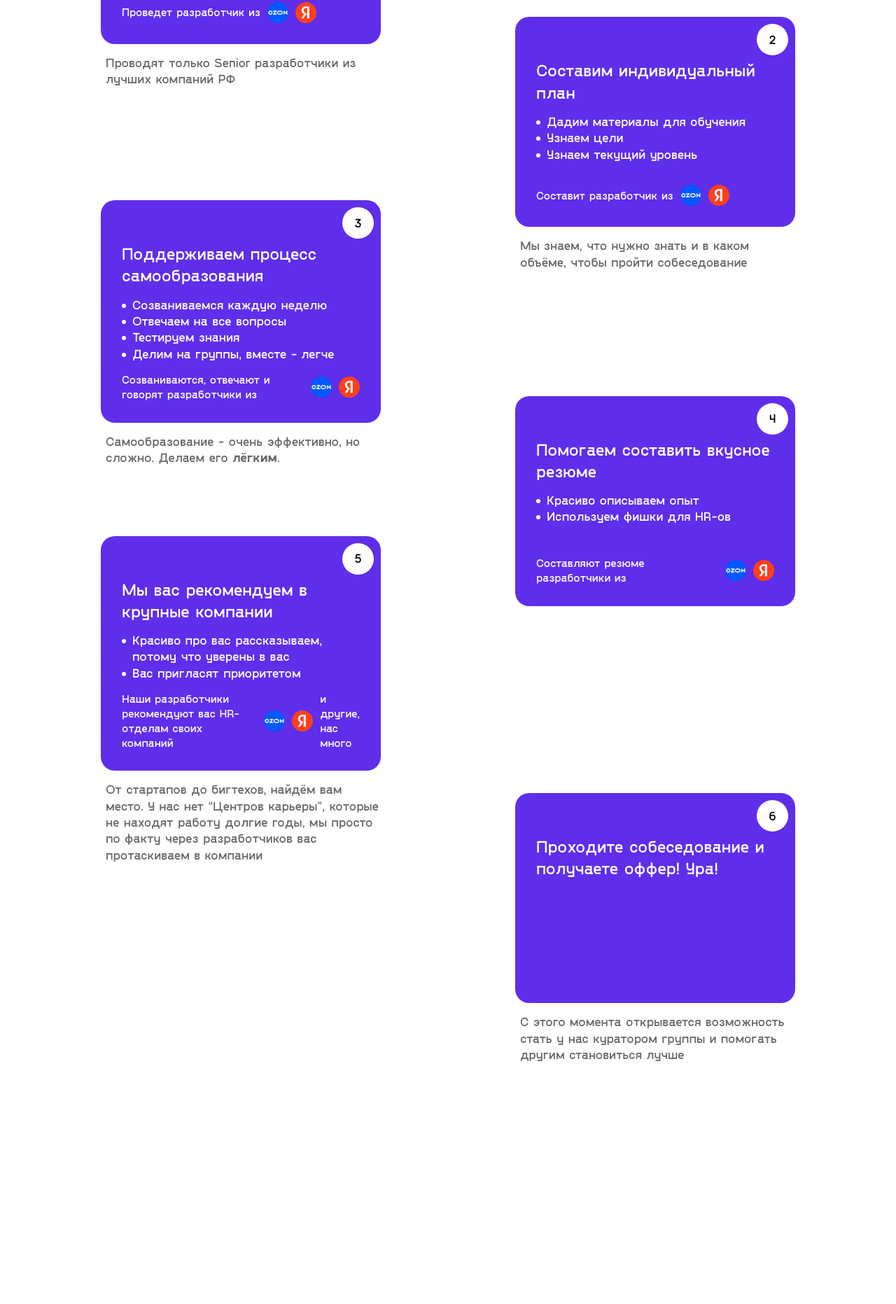
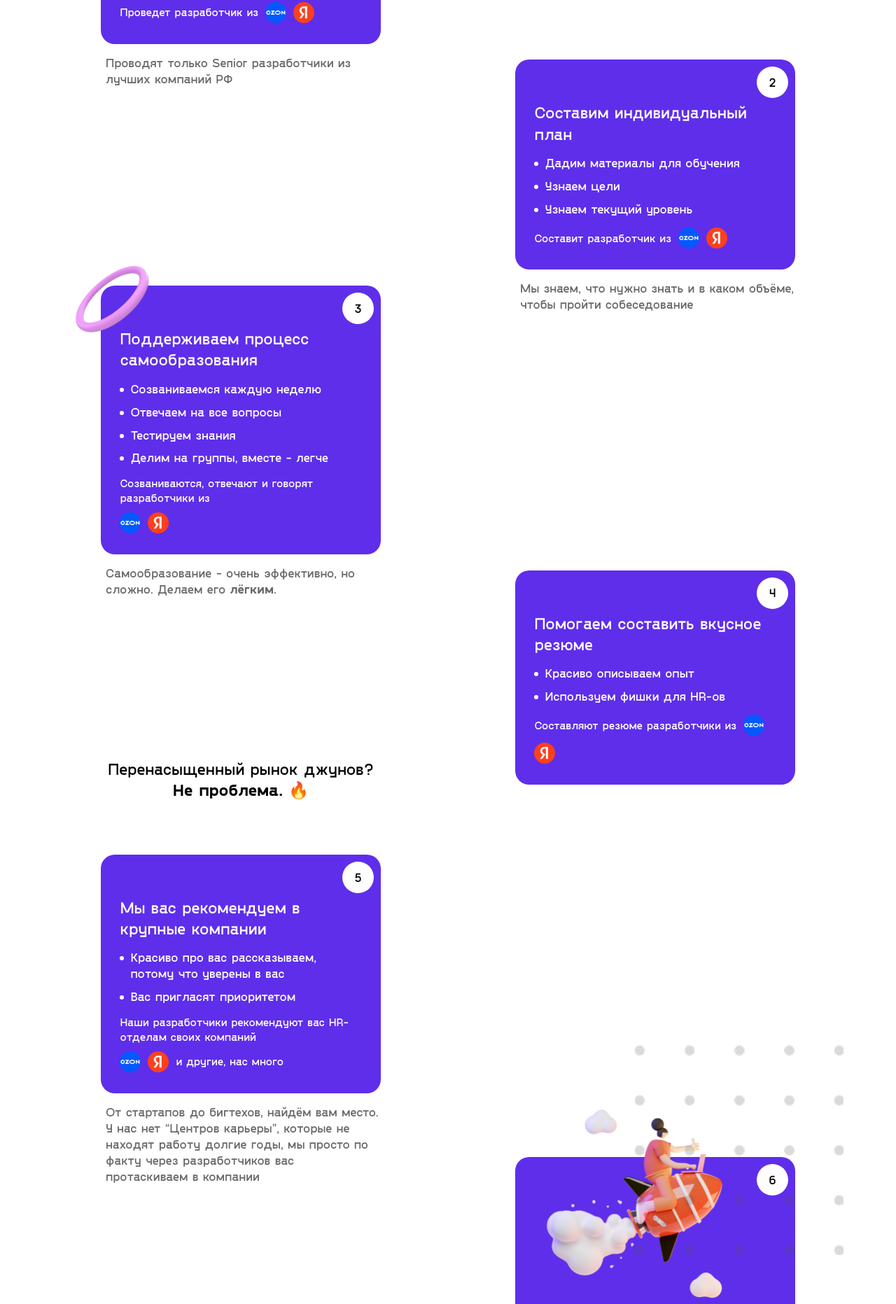
Before and after one commit to FreightDH/7-months-club, a website built with webpack: page src/index.html in a window 1280 px wide. Shown: the part 4323-6186 px from the top of the page at 70% size. Before the commit the page ends 5841 px from the top, so only its background shows below. Built offline with nearby package versions, Linux system fonts and the light colour scheme; files whose address does not match are found by name.

Commit message:
feat: add responsive to plan section

```diff
--- a/src/index.html
+++ b/src/index.html
@@ -167,12 +167,12 @@
                     Самообразованием. И только им, но без нас будет сложно. Наш сервис доставки решает все
                     проблемы самообразования.
                   </h3>
+                  <div class="plan__infinity"><img src="@img/plan/infinity.png" alt="infinity" /></div>
                 </div>
                 <div class="plan__img"><img src="@img/plan/human.png" alt="human" /></div>
-                <div class="plan__infinity"><img src="@img/plan/infinity.png" alt="infinity" /></div>
               </div>
               <div class="plan__list">
-                <div class="plan__stage">
+                <div class="plan__stage stage">
                   <div class="stage__content">
                     <div class="stage__number">1</div>
                     <div class="stage__title">Проведём тестовое собеседование</div>
@@ -188,8 +188,11 @@
                     </div>
                   </div>
                   <p class="stage__extra">Проводят только Senior разработчики из лучших компаний РФ</p>
+                  <div class="stage__arrow arrow--left">
+                    <img src="@img/plan/arrow.svg" alt="arrow-icon" />
+                  </div>
                 </div>
-                <div class="plan__stage">
+                <div class="plan__stage stage">
                   <div class="stage__content">
                     <div class="stage__number">2</div>
                     <div class="stage__title">Составим индивидуальный план</div>
@@ -207,8 +210,11 @@
                   <p class="stage__extra">
                     Мы знаем, что нужно знать и в каком объёме, чтобы пройти собеседование
                   </p>
+                  <div class="stage__arrow arrow--right">
+                    <img src="@img/plan/arrow.svg" alt="arrow-icon" />
+                  </div>
                 </div>
-                <div class="plan__stage">
+                <div class="plan__stage stage">
                   <div class="stage__content">
                     <div class="stage__number">3</div>
                     <div class="stage__title">Поддерживаем процесс самообразования</div>
@@ -223,12 +229,16 @@
                       <img src="@img/plan/ozon.png" alt="ozon-logo" />
                       <img src="@img/plan/yandex.png" alt="yandex-logo" />
                     </div>
+                    <div class="stage__circle"><img src="@img/plan/circle.png" alt="circle" /></div>
                   </div>
                   <p class="stage__extra">
                     Самообразование - очень эффективно, но сложно. Делаем его <span>лёгким</span>.
                   </p>
+                  <div class="stage__arrow arrow--left">
+                    <img src="@img/plan/arrow.svg" alt="arrow-icon" />
+                  </div>
                 </div>
-                <div class="plan__stage">
+                <div class="plan__stage stage">
                   <div class="stage__content">
                     <div class="stage__number">4</div>
                     <div class="stage__title">Помогаем составить вкусное резюме</div>
@@ -242,8 +252,15 @@
                       <img src="@img/plan/yandex.png" alt="yandex-logo" />
                     </div>
                   </div>
+                  <div class="stage__arrow arrow--right">
+                    <img src="@img/plan/arrow.svg" alt="arrow-icon" />
+                  </div>
                 </div>
-                <div class="plan__stage">
+                <div class="plan__stage stage">
+                  <div class="stage__question">
+                    Перенасыщенный рынок джунов? <br />
+                    <span>Не проблема.</span> 🔥
+                  </div>
                   <div class="stage__content">
                     <div class="stage__number">5</div>
                     <div class="stage__title">Мы вас рекомендуем в крупные компании</div>
@@ -263,11 +280,18 @@
                     находят работу долгие годы, мы просто по факту через разработчиков вас протаскиваем в
                     компании
                   </p>
+                  <div class="stage__arrow arrow--left">
+                    <img src="@img/plan/arrow.svg" alt="arrow-icon" />
+                  </div>
                 </div>
-                <div class="plan__stage">
+                <div class="plan__stage stage">
                   <div class="stage__content">
                     <div class="stage__number">6</div>
+                    <div class="stage__human">
+                      <img src="@img/plan/rocket-human.png" alt="rocket-human" />
+                    </div>
                     <div class="stage__title">Проходите собеседование и получаете оффер! Ура!</div>
+                    <div class="stage__dots"><img src="@img/plan/bg-dots.png" alt="bg-dots" /></div>
                   </div>
                   <p class="stage__extra">
                     С этого момента открывается возможность стать у нас куратором группы и помогать другим
--- a/src/scss/sections/plan.scss
+++ b/src/scss/sections/plan.scss
@@ -1,7 +1,13 @@
 .plan {
+  padding: 0px 0px 50px 0px;
+
   &__body {
     max-width: 80%;
     margin: 0 auto;
+
+    @media (max-width: $tablet) {
+      max-width: 100%;
+    }
   }
 
   &__header {
@@ -9,7 +15,9 @@
     align-items: center;
     justify-content: space-between;
 
-    position: relative;
+    @media (max-width: $mobile) {
+      flex-direction: column;
+    }
   }
 
   &__info {
@@ -17,14 +25,18 @@
     display: flex;
     flex-direction: column;
     gap: 10px;
+
+    position: relative;
   }
 
   &__title {
     font-size: 30px;
+    @include adaptiveValue('font-size', 30, 24);
   }
 
   &__subtitle {
     font-size: 20px;
+    @include adaptiveValue('font-size', 20, 16);
   }
 
   &__img {
@@ -33,6 +45,11 @@
     flex: 1 1 auto;
     width: 300px;
     height: 350px;
+
+    @media (max-width: $mobile) {
+      @include adaptiveValue('width', 300, 200, 767.98, 320);
+      @include adaptiveValue('height', 350, 250, 767.98, 320);
+    }
 
     img {
       width: 100%;
@@ -45,9 +62,14 @@
     position: absolute;
     width: 350px;
     height: 120px;
-    top: 40px;
-    left: -260px;
+    top: -75px;
+    left: -250px;
     transform: rotate(-35deg);
+
+    @include adaptiveValue('width', 350, 100);
+    @include adaptiveValue('height', 120, 30);
+    @include adaptiveValue('top', -75, -30);
+    @include adaptiveValue('left', -250, -50);
 
     img {
       width: 100%;
@@ -59,13 +81,17 @@
   &__list {
     display: flex;
     flex-direction: column;
+    gap: 30px;
+  }
 }
 
-  &__stage {
+.stage {
   max-width: 400px;
   display: flex;
   flex-direction: column;
   gap: 15px;
+
+  position: relative;
 
   &:nth-child(even) {
     align-self: flex-end;
@@ -73,15 +99,18 @@
 
   &:not(:first-child) {
     margin: -100px 0px 0px 0px;
-    }
+
+    @media (max-width: $pc) {
+      @include adaptiveValue('margin-top', -100, 0, 1480, 850);
     }
   }
 
-.stage {
   &__content {
     max-width: 400px;
     min-height: 300px;
     padding: 60px 30px 30px 30px;
+    @include adaptiveValue('padding-left', 30, 15);
+    @include adaptiveValue('padding-right', 30, 15);
 
     display: flex;
     flex-direction: column;
@@ -113,15 +142,20 @@
 
   &__title {
     font-size: 24px;
+    @include adaptiveValue('font-size', 24, 20);
   }
 
   &__list {
     flex: 1 1 auto;
+    display: flex;
+    flex-direction: column;
+    gap: 10px;
   }
 
   &__text {
     padding: 0px 0px 0px 15px;
     font-size: 18px;
+    @include adaptiveValue('font-size', 18, 16);
     position: relative;
 
     &::before {
@@ -139,6 +173,7 @@
   &__info {
     display: flex;
     align-items: center;
+    flex-wrap: wrap;
     gap: 10px;
 
     img {
@@ -152,9 +187,108 @@
     padding: 0px 0px 0px 7px;
     color: #686868;
     font-size: 18px;
+    @include adaptiveValue('font-size', 18, 16);
 
     span {
       font-weight: 700;
     }
   }
+
+  &__circle {
+    position: absolute;
+    width: 185px;
+    height: 110px;
+    top: -30px;
+    left: -75px;
+
+    @include adaptiveValue('width', 185, 145);
+    @include adaptiveValue('height', 110, 70);
+    @include adaptiveValue('top', -30, -20);
+    @include adaptiveValue('left', -75, -60);
+
+    img {
+      width: 100%;
+      height: 100%;
+      object-fit: contain;
     }
+  }
+
+  &__dots {
+    position: absolute;
+    width: 300px;
+    height: 300px;
+    top: -160px;
+    right: -70px;
+
+    img {
+      width: 100%;
+      height: 100%;
+      object-fit: contain;
+    }
+  }
+
+  &__human {
+    margin: -150px 0px 0px 0px;
+    @include adaptiveValue('margin-top', -150, -75);
+    width: 300px;
+    height: 300px;
+    @include adaptiveValue('width', 300, 225);
+    @include adaptiveValue('height', 300, 225);
+
+    img {
+      width: 100%;
+      height: 100%;
+      object-fit: cover;
+    }
+  }
+
+  &__question {
+    margin: 0px 0px 70px 0px;
+    @include adaptiveValue('margin-bottom', 70, 25);
+    font-size: 24px;
+    @include adaptiveValue('font-size', 24, 20);
+    text-align: center;
+
+    span {
+      font-weight: 700;
+    }
+  }
+
+  &__arrow {
+    position: absolute;
+    width: 250px;
+
+    @media (max-width: $pc) {
+      @include adaptiveValue('width', 250, 150, 1480, 1300);
+    }
+
+    @media (max-width: 1300px) {
+      display: none;
+    }
+
+    &.arrow--left {
+      bottom: -30px;
+      right: -300px;
+
+      @media (max-width: $pc) {
+        @include adaptiveValue('right', -300, -175, 1480, 1300);
+      }
+    }
+
+    &.arrow--right {
+      bottom: -80px;
+      left: -300px;
+      transform: rotate(100deg);
+
+      @media (max-width: $pc) {
+        @include adaptiveValue('left', -300, -175, 1480, 1300);
+      }
+    }
+
+    img {
+      width: 100%;
+      height: 100%;
+      object-fit: cover;
+    }
+  }
+}
```
Also changed, not shown: src/img/plan/arrow.svg (added), src/img/plan/bg-dots.png (added), src/img/plan/circle.png (added), src/img/plan/rocket-human.png (added). Lines whose indentation alone changed are shown as unchanged.
